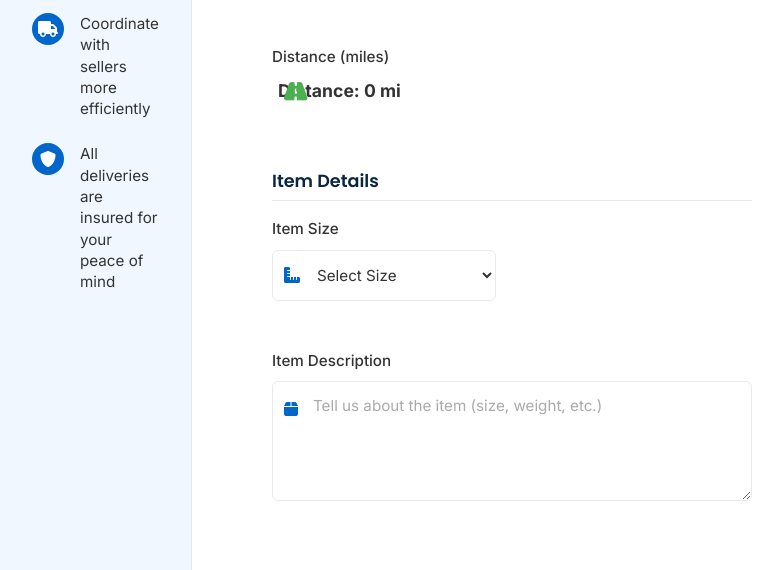
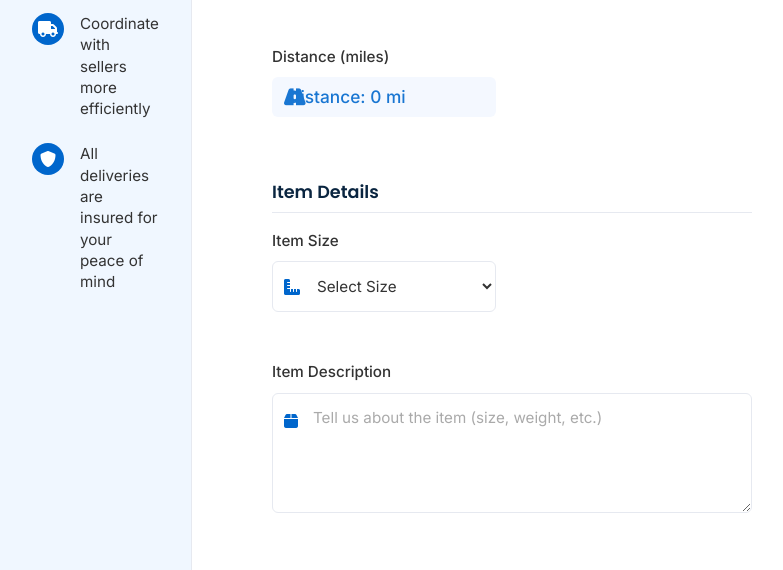
Before and after one commit to ryanthemaestro/dropoffdmv, a plain HTML site: page index.html in a window 1280 px wide. Shown: the part 3530-4100 px from the top of the page, without its empty margins (240-1023 px from the left). Drawn offline with nearby package versions, Linux system fonts and the light colour scheme; some packages are replaced by stand-ins of ours.

Commit message:
Restyle distance display to match blue/white site theme, remove green

```diff
--- a/index.html
+++ b/index.html
@@ -281,9 +281,9 @@
                                 </div>
                                 <div class="form-group">
                                     <label for="distance">Distance (miles)</label>
-                                    <div class="input-with-icon" style="display: flex; align-items: center; gap: 8px;">
-    <i class="fas fa-road" style="font-size: 1.3em; color: #4caf50;"></i>
-    <div id="distance-display" class="distance-display" style="font-weight: bold; font-size: 1.1em; margin-left: 6px;">Distance: 0 mi</div>
+                                    <div class="input-with-icon" style="display: flex; align-items: center; gap: 8px; background: #f4f8ff; border-radius: 6px; padding: 6px 10px;">
+    <i class="fas fa-road" style="font-size: 1.2em; color: #1976d2;"></i>
+    <div id="distance-display" class="distance-display" style="font-weight: 500; color: #1976d2; font-size: 1.08em; margin-left: 6px;">Distance: 0 mi</div>
     <input type="hidden" id="distance" name="distance" value="0">
 </div>
                                 </div>
```
